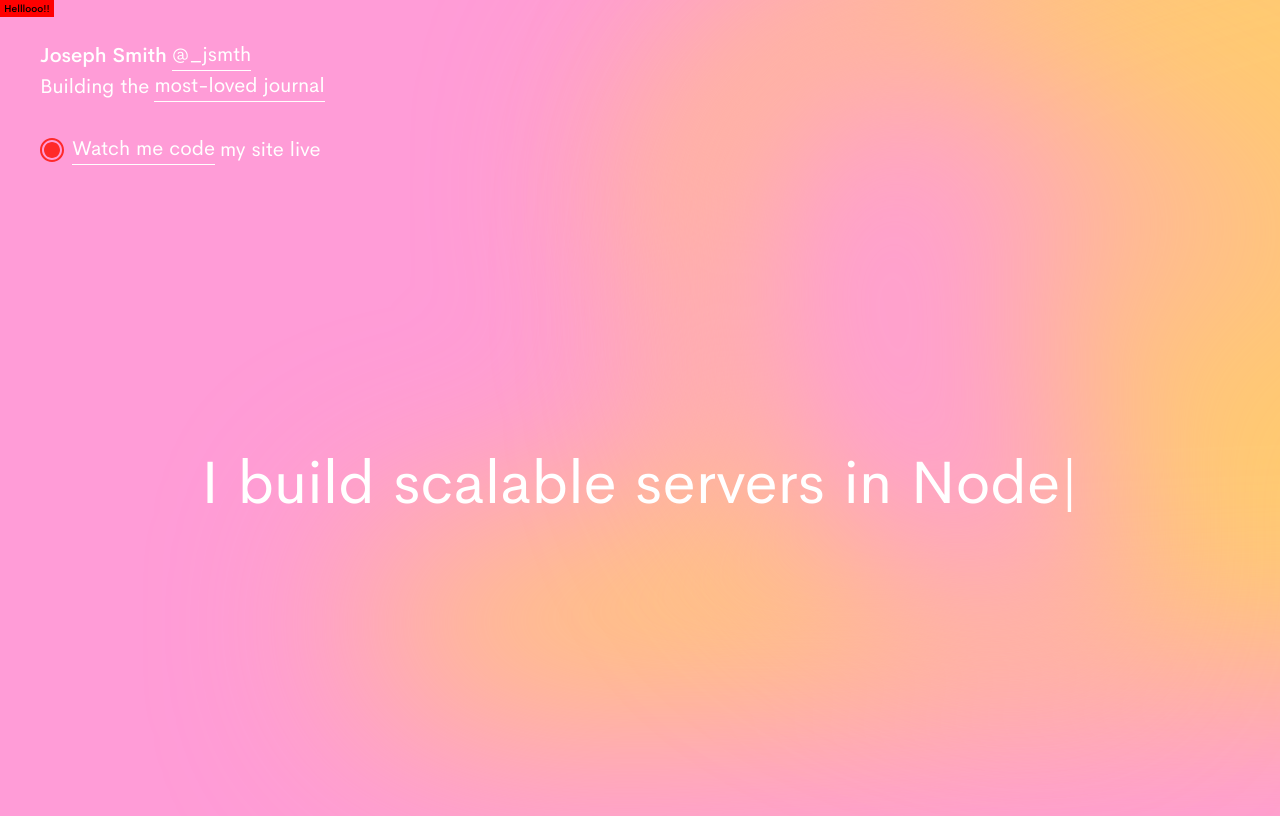
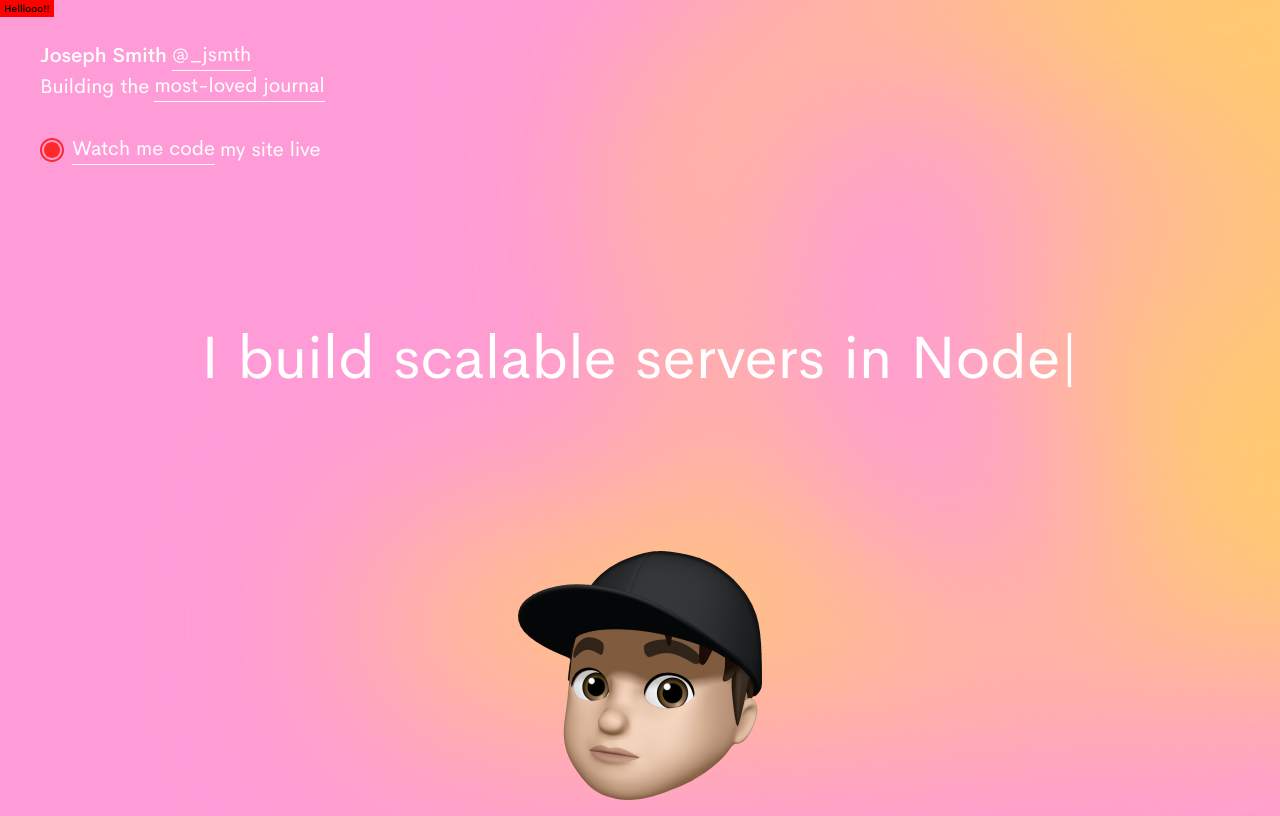
Before and after one commit to jsmmth/personal, a Next.js app: page / in a window 1280 px wide. Shown: the top 816 px of the page. Built offline with nearby package versions, Linux system fonts and the light colour scheme.

Commit message:
Add animoji

```diff
--- /dev/null
+++ b/components/Footer/index.tsx
@@ -0,0 +1,12 @@
+import React from "react";
+import { StyledFooter } from "./styles";
+
+const Footer: React.FC = () => {
+  return (
+    <StyledFooter>
+      <img src="images/animoji.png" width="244" height="249" />
+    </StyledFooter>
+  );
+};
+
+export default Footer;
--- /dev/null
+++ b/components/Footer/styles.ts
@@ -0,0 +1,6 @@
+import styled from "styled-components";
+
+export const StyledFooter = styled.footer`
+  display: flex;
+  justify-content: center;
+`;
--- a/pages/index.tsx
+++ b/pages/index.tsx
@@ -2,6 +2,7 @@ import Head from "next/head";
 import { NextPage } from "next";
 import Title from "../components/Title";
 import Header from "../components/Header";
+import Footer from "../components/Footer";
 
 const Index: NextPage = () => {
   return (
@@ -11,6 +12,7 @@ const Index: NextPage = () => {
       </Head>
       <Header />
       <Title />
+      <Footer />
     </>
   );
 };
```
